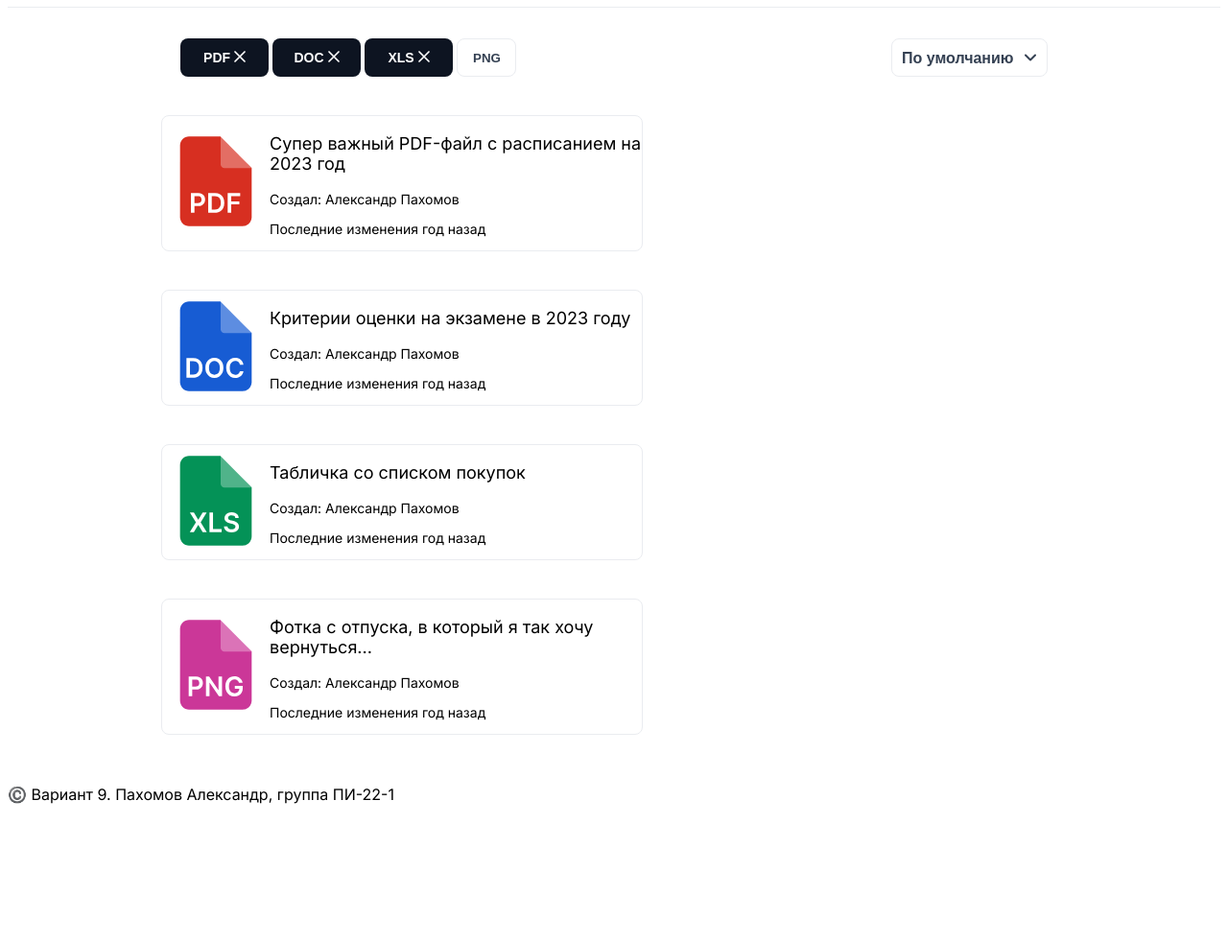
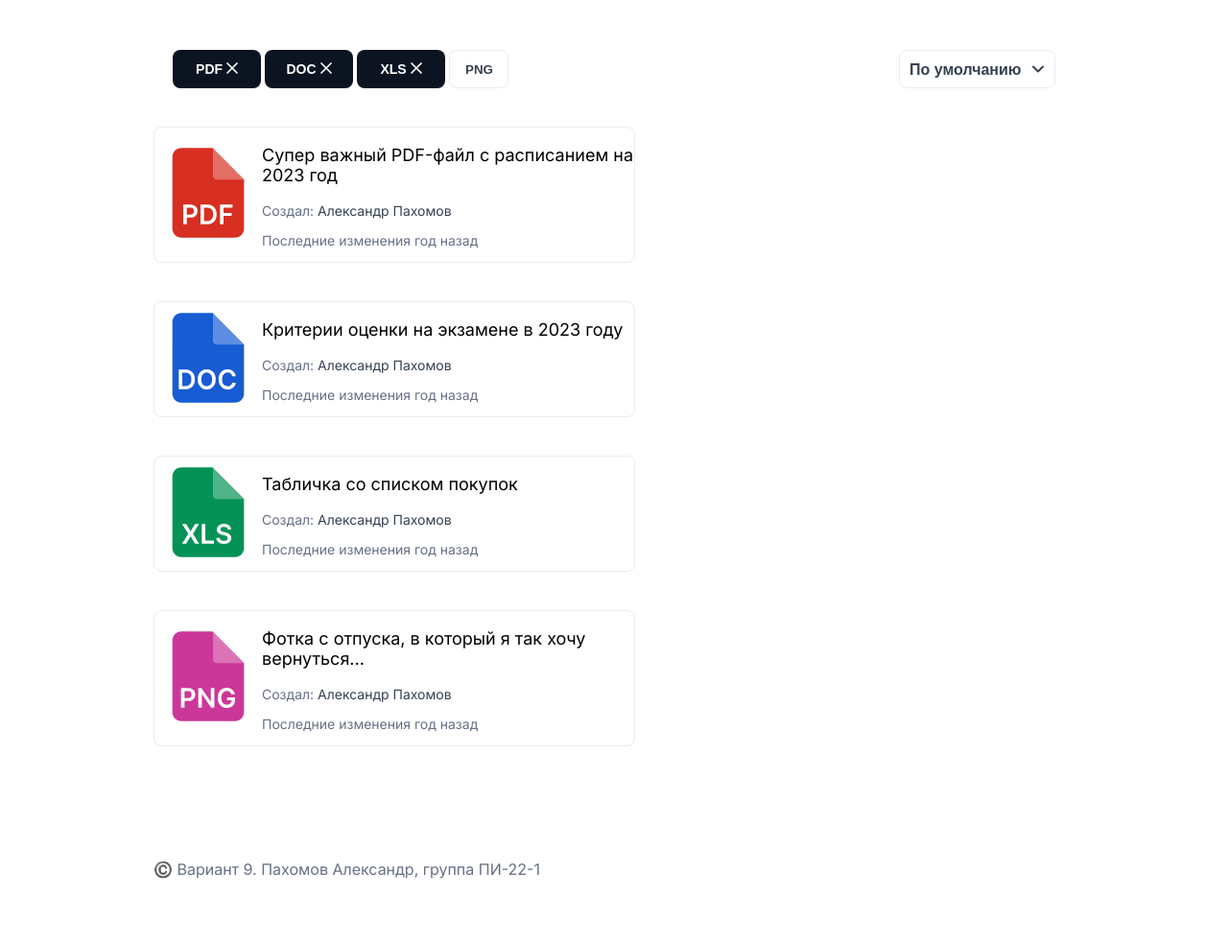
Before and after one commit to Cblp123/frontENDlabs, a plain HTML site: page lab23/index.html in a window 1280 px wide. Shown: the part 101-1083 px from the top of the page at 96% size. Before the commit the page ends 955 px from the top, so only its background shows below. Drawn offline with Linux system fonts and the light colour scheme.

Commit message:
hope final 7th commit

```diff
--- a/lab23/index.html
+++ b/lab23/index.html
@@ -96,7 +96,7 @@
                 </div>
                 <div>
                     <p class="name-file">Супер важный PDF-файл с расписанием на 2023 год</p>
-                    <p class="description-file-author">Создал: <span>Александр Пахомов</span></p>
+                    <p class="description-file-author">Создал: <span class="author">Александр Пахомов</span></p>
                     <p class="description-file-edit">Последние изменения год назад</p>
                 </div>
             </div>
@@ -112,7 +112,7 @@
                 </div>
                 <div>
                 <p class="name-file">Критерии оценки на экзамене в 2023 году</p>
-                <p class="description-file-author">Создал: <span>Александр Пахомов</span></p>
+                <p class="description-file-author">Создал: <span class="author">Александр Пахомов</span></p>
                 <p class="description-file-edit">Последние изменения год назад</p>
                 </div>
             </div>
@@ -128,7 +128,7 @@
                 </div>
                 <div>
                     <p class="name-file">Табличка со списком покупок</p>
-                    <p class="description-file-author">Создал: <span>Александр Пахомов</span></p>
+                    <p class="description-file-author">Создал: <span class="author">Александр Пахомов</span></p>
                     <p class="description-file-edit">Последние изменения год назад</p>
                 </div>
             </div>
@@ -144,7 +144,7 @@
                 </div>
                 <div>
                     <p class="name-file">Фотка с отпуска, в который я так хочу вернуться...</p>
-                    <p class="description-file-author">Создал: <span>Александр Пахомов</span></p>
+                    <p class="description-file-author">Создал: <span class="author">Александр Пахомов</span></p>
                     <p class="description-file-edit">Последние изменения год назад</p>
                 </div>
             </div>
--- a/lab23/style.css
+++ b/lab23/style.css
@@ -3,6 +3,10 @@ main{
 }
 body{
     font-family: Inter;
+    margin: 0;
+    display: flex;
+    flex-direction: column;
+    min-height: 100vh;
 }
 .container-header{
     display: flex;
@@ -127,7 +131,20 @@ option{
 }
 .description-file-author{
     font-size: 14px;
+    color: #667085;
 }
 .description-file-edit{
     font-size: 14px;
+    color: #667085;
 }
+.author{
+    color: #354153;
+}
+footer{
+    margin-top: auto;
+}
+footer p{
+    padding: 50px 160px;
+    font-size: 16px;
+    color: #667085;
+}
```
